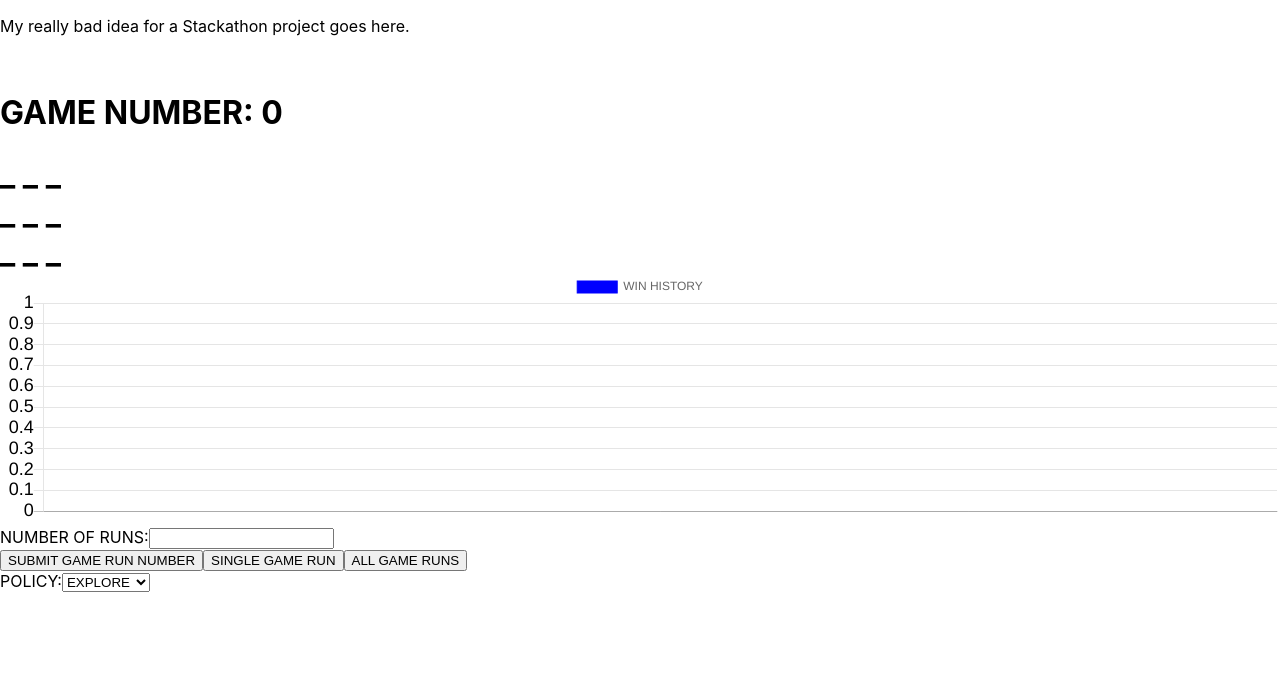
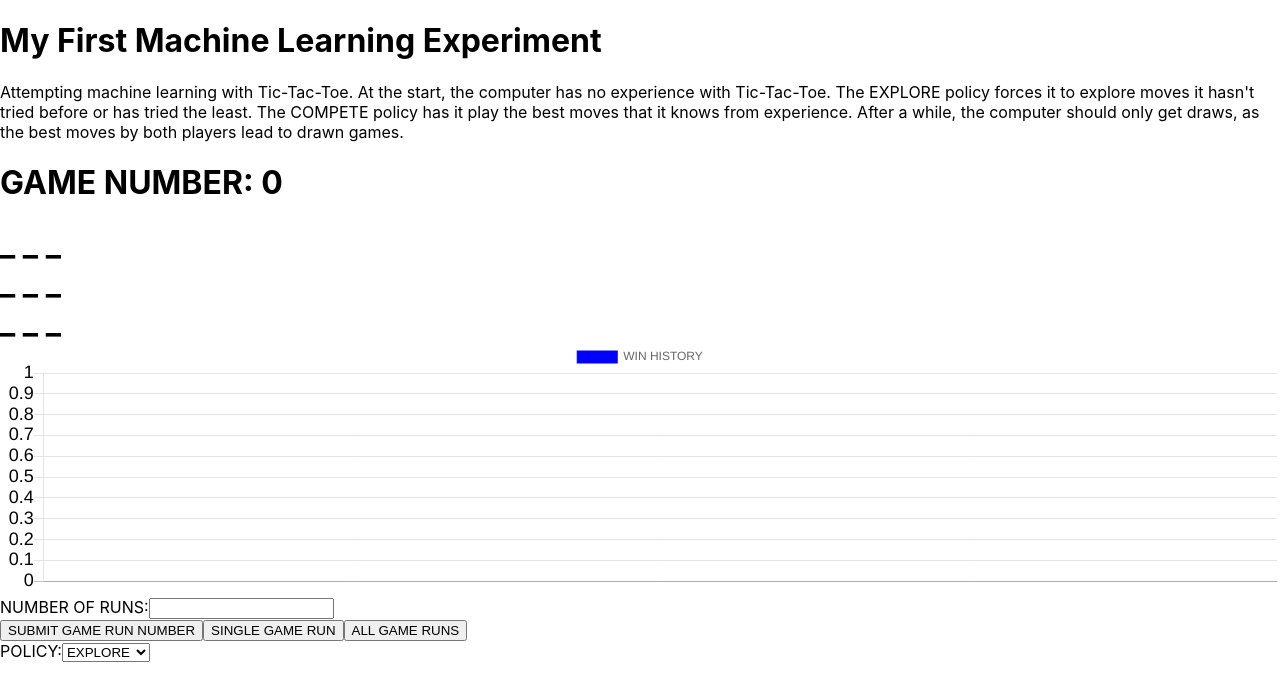
Before and after one commit to SkwibHub/Stackathon-LearningAI, a React (Create React App) app: page / in a window 1280 px wide. Shown: the top 696 px of the page. Built offline with nearby package versions, Linux system fonts and the light colour scheme.

Commit message:
'Fix: Minor interface fixes.'

```diff
--- a/src/App.js
+++ b/src/App.js
@@ -5,8 +5,17 @@ class App extends Component {
   render() {
     return (
       <div>
-        <p> My really bad idea for a Stackathon project goes here.</p>
-        <br />
+        <h1>My First Machine Learning Experiment</h1>
+        <p>
+          {' '}
+          Attempting machine learning with Tic-Tac-Toe. At the start, the
+          computer has no experience with Tic-Tac-Toe. The EXPLORE policy forces
+          it to explore moves it hasn't tried before or has tried the least. The
+          COMPETE policy has it play the best moves that it knows from
+          experience. After a while, the computer should only get draws, as the
+          best moves by both players lead to drawn games.
+        </p>
+        <p />
         <GameProcess />
       </div>
     );
```
